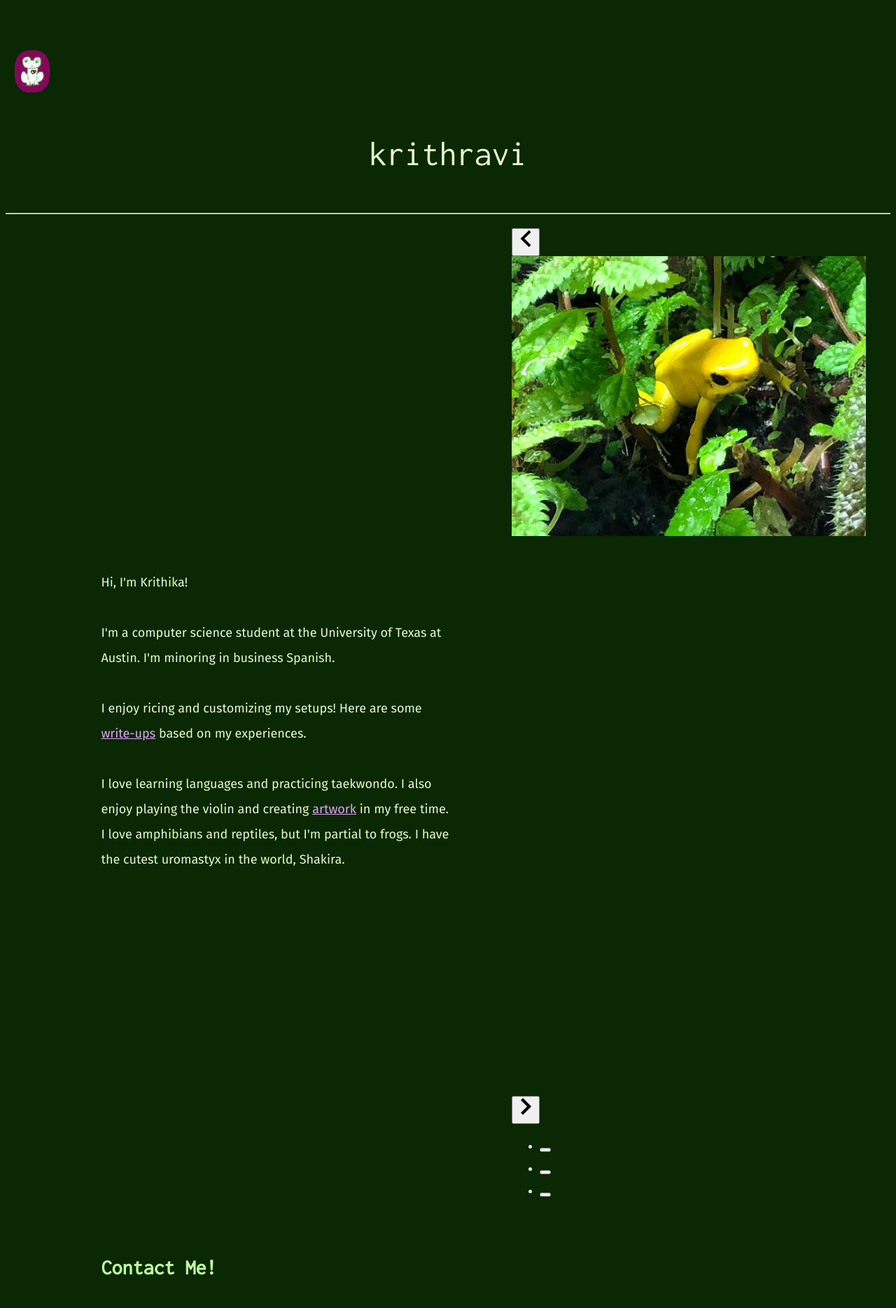
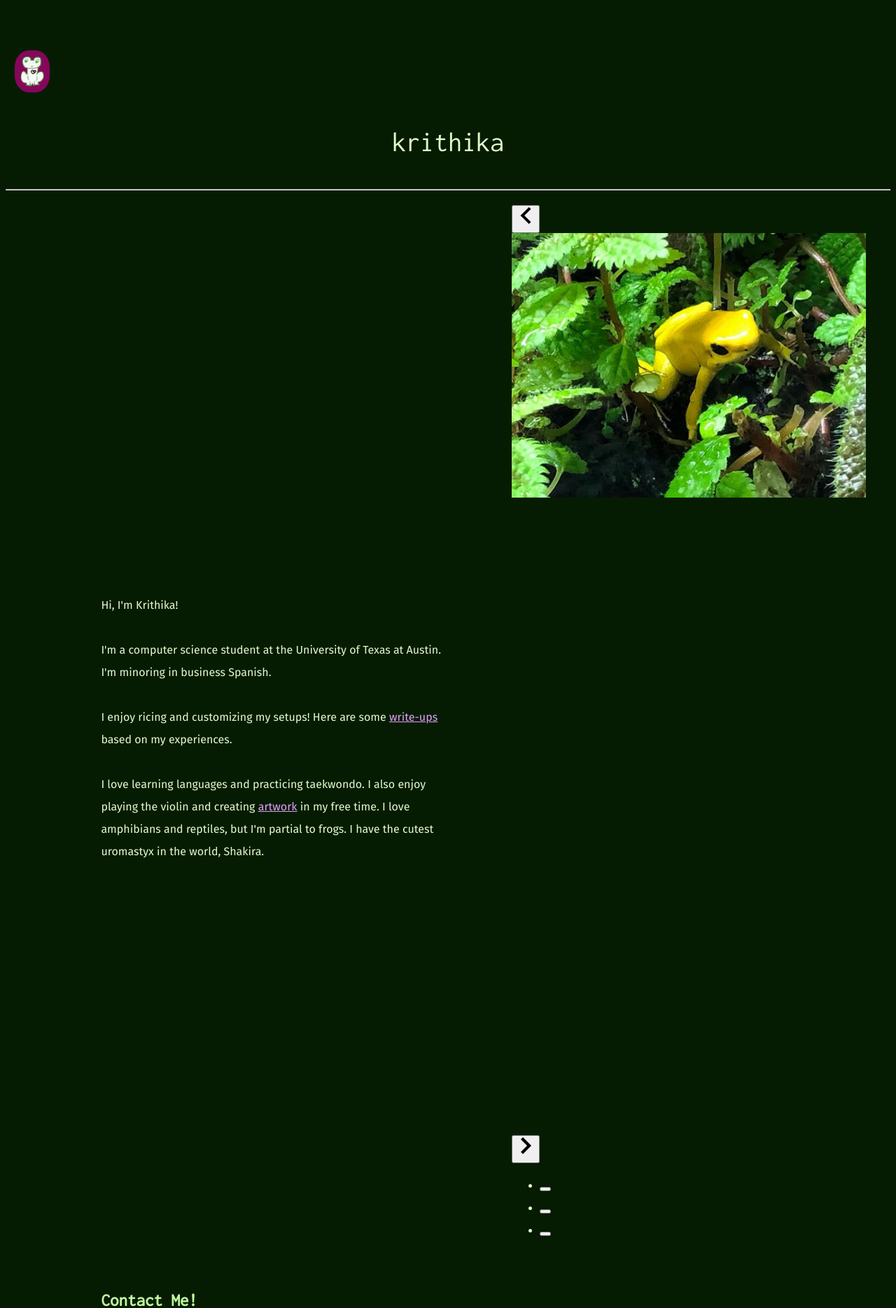
Before and after one commit to krithravi/personalWeb, a React (Create React App) app: page / in a window 1280 px wide. Shown: the top 1869 px of the page at 70% size. Built offline with nearby package versions, Linux system fonts and the light colour scheme.

Commit message:
updated css

```diff
--- a/src/Gallery.js
+++ b/src/Gallery.js
@@ -2,7 +2,7 @@ import React from 'react';
 import { Fade } from 'react-slideshow-image';
 
 
-var objwidth=400;
+var objwidth=300;
 
 const fadeProperties = {
 	duration: 5000,
@@ -19,13 +19,13 @@ const Gallery = () => {
     <div className="slide-container">
       <Fade {...fadeProperties}>
         <div className="each-fade">
-            <img src={ require('./frogs/goldenpoisonfrog.png')} height={objwidth} style={{margin:"0 auto"}}/>
+            <img src={ require('./frogs/goldenpoisonfrog.png')} style={{margin:"0 auto"}}/>
         </div>
         <div className="each-fade">
-            <img src={ require('./frogs/africanbullfrog.png')} height={objwidth} style={{margin:"0 auto"}}/>
+            <img src={ require('./frogs/africanbullfrog.png')} style={{margin:"0 auto"}}/>
         </div>
         <div className="each-fade">
-            <img src={ require('./frogs/anthonypafrogs.png')} height={objwidth} style={{margin:"0 auto"}}/>
+            <img src={ require('./frogs/anthonypafrogs.png')} style={{margin:"0 auto"}}/>
         </div>
       </Fade>
     </div>
--- a/src/components/Header.js
+++ b/src/components/Header.js
@@ -1,7 +1,7 @@
 import React from 'react';
 import '../style.css'
 import { Switch, Link, Route, BrowserRouter as Router, IndexRoute } from 'react-router-dom';
-var title="krithravi";
+var title="krithika";
 
 const imgstyle = {
 	maxWidth: "100%",
--- a/src/style.css
+++ b/src/style.css
@@ -2,25 +2,15 @@
 @import url('https://fonts.googleapis.com/css2?family=Fira+Sans&display=swap');
 
 
-/*
 :root {
-	--background: #bdf9ef;
-	--text-color: #0e6353;
-	--h2-color: #1a7510;
-	--link-color: #1988aa;
-	--light-yellow: #ffee88;
-}
-
-*/
-
-:root {
-	--background: #0a2803;
+	--background: #061c02;
 	--text-color: #e4f9cc;
 	--h2-color: #c0f7a0;
 	--link-color: #e1a0f7;
 	--hot-pink: #85075b;
 	--light-yellow: #ffee88;
 }
+
 * {
 	line-height: 2;
 	color: var(--text-color);
@@ -34,7 +24,7 @@ h1 {
 	font-family: 'Inconsolata', monospace;
 	color: var(--text-color);
 	text-align: center;
-	font-size: 50px;
+	font-size: 2.5em;
 	font-weight: lighter;
 	word-break: break-all;
 }
@@ -43,7 +33,7 @@ h2 {
 	color: var(--h2-color);
 	text-align: left;
 	font-family: 'Inconsolata', monospace;
-	font-size: 30px;
+	font-size: 1.5625em;
 	font-weight: bold;
 	word-break: break-all;
 }
@@ -51,14 +41,14 @@ h2 {
 h3 {
 	text-align: center;
 	font-family: 'Inconsolata', monospace;
-	font-size: 20px;
+	font-size: 1.25em;
 	font-weight: bold;
 	word-break: break-all;
 }
 
 h4 {
 	font-family: 'Inconsolata', monospace;
-	font-size: 18px;
+	font-size: 1em;
 }
 
 .realcode {
@@ -113,7 +103,7 @@ a:visited {
 
 p {
 	font-family: 'Fira Sans', sans-serif;
-	font-size: 18px;
+	font-size: 1em;
 }
 .button {
 	border-radius: 7px;
--- a/src/writeups/Preferences.js
+++ b/src/writeups/Preferences.js
@@ -40,7 +40,7 @@ function Preferences(){
 								<li>Get audio working with <span class="monospace">pulseaudio-alsa/pavucontrol/alsa-utils</span></li>
 								<li>Bar; I use Polybar for now</li>
 								<li>Compositing; I use picom.</li>
-								<li>Mutt for mail</li>
+								<li>Mutt for mail //TODO </li>
 							</ul>
 					</p>
 				<h3>Languages!</h3>
@@ -71,7 +71,9 @@ function Preferences(){
 								but I don't know how to do it in non-GNOME-based DEs.
 							</li>
 							<li>Set default apps! (mime-y stuff for future me // TODO)</li>
-							<li><Link to="/writeup/dislike">Zoom</Link> (sad pandemic times)</li>
+								<li>Set up cronjobs for updates and cleaning up // TODO</li>
+							<li>Vifm? Ranger? help pls //TODO </li>
+							<li><Link to="/writeup/dislike">Zoom</Link> (sad pandemic times) </li>
 						</ul>
 					</p>
 				<h3><Link to="/writeup/practices">A list of good practices I've learned over the years</Link></h3>
```
